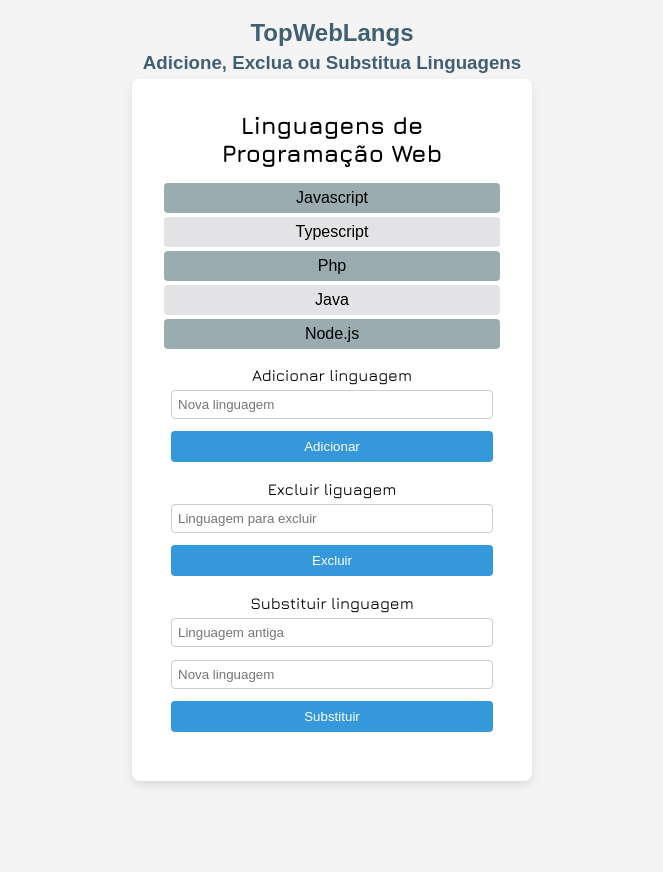
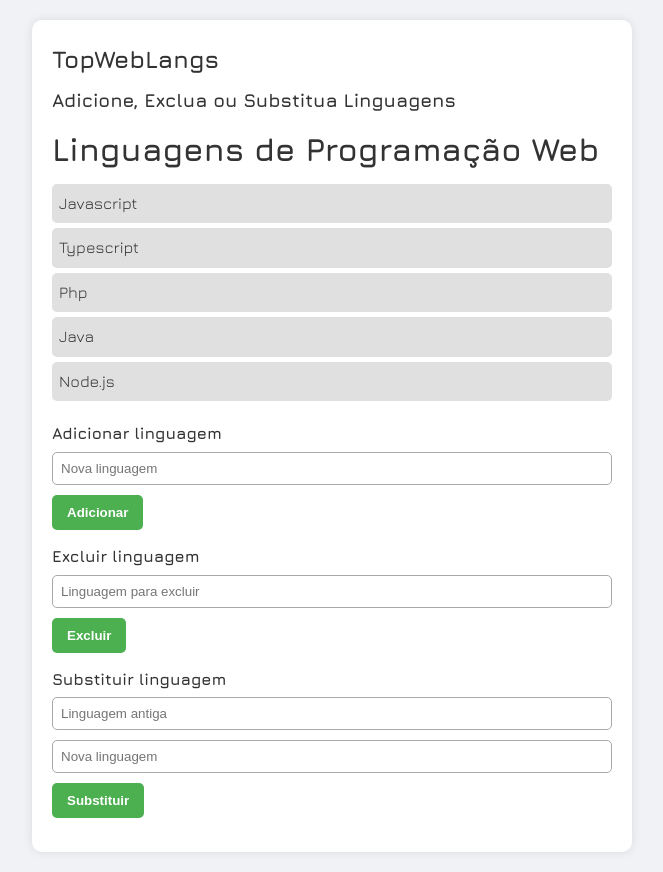
Before and after one commit to AlanPedroD/projeto-ranking-linguagens, a plain HTML site: page index.html in a window 1280 px wide. Shown: the whole page, without its empty margins (308-971 px from the left). Before the commit the page ends 800 px from the top, so only its background shows below. Drawn offline with nearby package versions, Linux system fonts and the light colour scheme.

Commit message:
trabalhando css

```diff
--- a/index.html
+++ b/index.html
@@ -11,9 +11,10 @@
   <link href="https://fonts.googleapis.com/css2?family=Jura:wght@300..700&display=swap" rel="stylesheet">
 </head>
 <body>
-  <h2>TopWebLangs</h2>
-  <h3>Adicione, Exclua ou Substitua Linguagens</h3>
   <div class="container">
+    <h2>TopWebLangs</h2>
+    <h3>Adicione, Exclua ou Substitua Linguagens</h3>
+
     <h1>Linguagens de Programação Web</h1>
 
     <ul id="listaLinguagens"></ul>
@@ -25,7 +26,7 @@
     </div>
 
     <div class="section">
-      <label for="">Excluir liguagem</label>
+      <label for="">Excluir linguagem</label>
       <input type="text" id="inputExcluirLinguagem" placeholder="Linguagem para excluir">
       <button onclick="excluirLinguagem()">Excluir</button>
     </div>
@@ -37,6 +38,5 @@
       <button onclick="substituirLinguagem()">Substituir</button>
     </div>
   </div>
-
 </body>
 </html>
--- a/style.css
+++ b/style.css
@@ -1,105 +1,94 @@
-*{
-    margin: 0;
-    padding: 0;
-    box-sizing: border-box;
+/* style.css */
+
+* {
+  box-sizing: border-box;
+  margin: 0;
+  padding: 0;
 }
 
 body {
-    font-family: Arial, sans-serif;
-    background-color: #f4f4f4;
-    display: flex;
-    justify-content: center;
-    align-items: center;
-    flex-direction: column;
-    min-height: 100vh;
-    /* margin: 0; */
+  font-family: 'Jura', sans-serif;
+  background-color: #f0f2f5;
+  color: #333;
+  line-height: 1.6;
+  padding: 20px;
 }
 
 .container {
-    background-color: #fff;
-    padding: 2rem;
-    border-radius: 8px;
-    box-shadow: 0 4px 8px rgba(0,0,0,0.1);
-    width: 400px;
-    text-align: center;
+  max-width: 600px;
+  margin: 0 auto;
+  background: #fff;
+  border-radius: 10px;
+  box-shadow: 0 0 10px rgba(0,0,0,0.1);
+  padding: 20px;
 }
 
-h2{
-    font-size: 24px;
-    margin-bottom: 5px;
-    color: #405F73;
-}
-h3{
-    margin-bottom: 5px;
-    color: #405F73;
-}
-
-h1 {
-    font-size: 1.5rem;
-    margin-bottom: 1rem;
-    font-family: "Jura", sans-serif;
+h1, h2, h3 {
+  margin-bottom: 8px;
+  color: #333;
 }
 
 ul {
-    list-style: none;
-    padding: 0;
-    margin-bottom: 1rem;
+  list-style: none;
+  margin-bottom: 20px;
 }
 
-li {
-    background: #eee;
-    margin: 4px 0;
-    padding: 6px 0;
-    border-radius: 4px;
+ul li {
+  background: #e0e0e0;
+  margin-bottom: 5px;
+  padding: 7px;
+  border-radius: 5px;
+}
+ul li:hover{
+  cursor: pointer;
+  background-color: #333;
+  color: #f0f2f5;
 }
 
-/* ------------- */
-ul li:nth-child(odd) {
-    background-color: #9AACB0;
+.section {
+  margin-bottom: 14px;
 }
 
-ul li:nth-child(even) {
-    background-color: #E3E3E5;
-}
-
-ul li:hover{
-    background-color: #405F73;
-    cursor: pointer;
-}
-
-label{
-    font-family: "Jura", sans-serif;
-    font-weight: 500;
+label {
+  display: block;
+  margin-bottom: 5px;
+  font-weight: bold;
 }
 
 input[type="text"] {
-    width: calc(100% - 12px);
-    padding: 6px;
-    margin-bottom: 0.5rem;
-    margin-top: 5px;
-    border: 1px solid #ccc;
-    border-radius: 4px;
+  width: 100%;
+  padding: 8px;
+  border: 1px solid #aaa;
+  border-radius: 5px;
+  margin-bottom: 10px;
 }
 
 button {
-    background-color: #3498db;
-    color: #fff;
-    border: none;
-    padding: 8px 12px;
-    margin-top: 4px;
-    border-radius: 4px;
-    cursor: pointer;
-    /* width: 100%; */
-    width: calc(100% - 12px);
-    transition: background 0.3s;
+  background-color: #4caf50;
+  color: white;
+  border: none;
+  padding: 10px 15px;
+  border-radius: 5px;
+  cursor: pointer;
+  font-weight: bold;
+  transition: background-color 0.3s ease;
 }
 
-
 button:hover {
-    background-color: #2980b9;
+  background-color: #45a049;
 }
 
-.section {
-    margin-bottom: 1rem;
-    padding: 1px;
+/* Responsividade */
+@media (max-width: 600px) {
+  .container {
+    padding: 15px;
+  }
+
+  button {
+    width: 100%;
+  }
+
+  .section input[type="text"] {
+    margin-bottom: 10px;
+  }
 }
```
